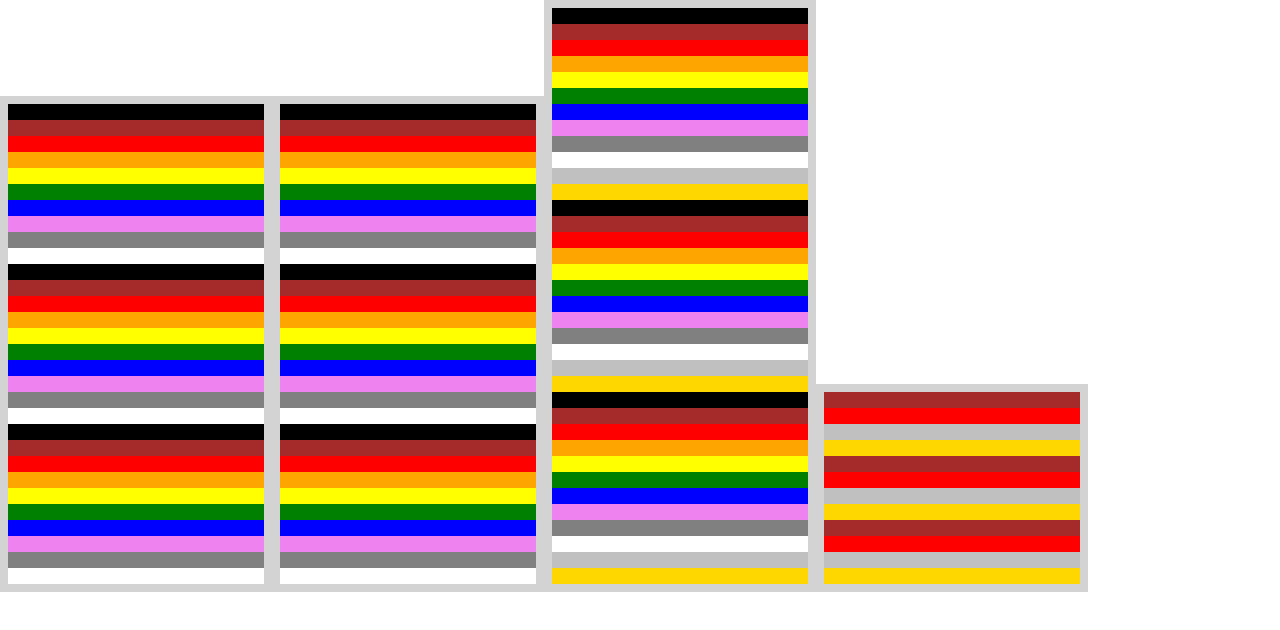
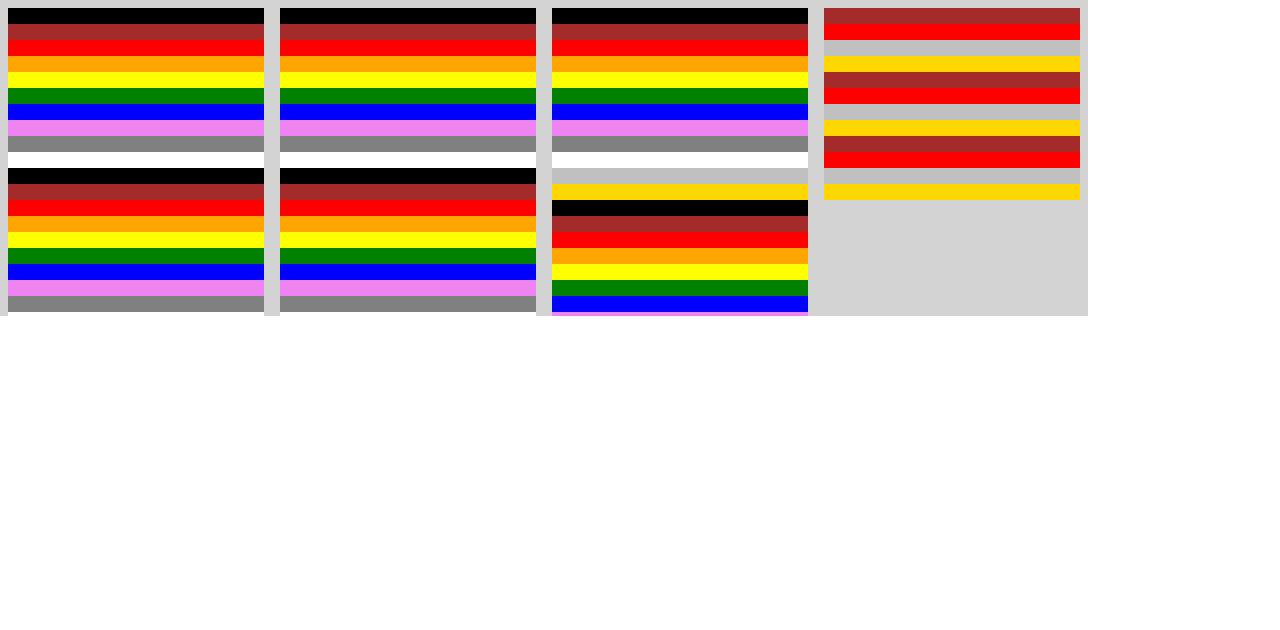
Before and after one commit to EnigMoiD/rcodes, a website: page index.html in a window 1280 px wide. Drawn offline with nearby package versions, Linux system fonts and the light colour scheme.

Commit message:
Carousel and decoder are objects, scrollTo works

```diff
--- a/public/js/carousel.js
+++ b/public/js/carousel.js
@@ -1,17 +1,30 @@
-function Carousel(cells, selector, style) {
-	var container = $(selector)
-	container.addClass('carousel')
-	container.css(style)
+function Carousel(cells, selector, options) {
+	var car = this;
+	this.container = $(selector)
+	this.container.addClass('carousel')
+	this.container.css(options.style || "")
+	this.container.height(options.height || 'auto')
+
+	this.container.append('<div class="band-container"></div>')
+
+	this.bandContainer = this.container.children().first()
 
 	for (var j = 0; j < 3; j++)
 		for (var i in cells) {
 			cell = cells[i]
-			container.append(assembleCell(cell))
+			this.bandContainer.append(assembleCell(cell))
 		}
 
-	container.children().mouseup(function() {
-		alert('click')
+	this.bandContainer.children().mouseup(function() {
+		car.centerTo(this)
 	})
+
+	this.centerTo = function(target) {
+		car.bandContainer.css({
+			position: 'relative',
+			top: (options.height/2 - $(target).position().top) + 'px'
+		})
+	}
 }
 
 function assembleCell(cell) {
--- a/public/js/decoder.js
+++ b/public/js/decoder.js
@@ -1,6 +1,6 @@
 function Decoder(selector, bands) {
-	var container = $(selector)
-	container.addClass('decoder')
+	this.container = $(selector)
+	this.container.addClass('decoder')
 
 	var mantissae = []
 	var tolerances = []
@@ -23,9 +23,11 @@ function Decoder(selector, bands) {
 	bandMap['exponent'] = exponents
 	bandMap['tolerance'] = tolerances
 
+	this.carousels = []
+
 	for (var sel in bandMap) {
 		var data = bandMap[sel]
-		container.append('<div class="' + sel + '"></div>')
-		Carousel(data, '.'+sel, {'width': '20%', 'display': 'inline-block'})
+		this.container.append('<div class="' + sel + '"></div>')
+		this.carousels.push(new Carousel(data, '.'+sel, {style: {'width': '20%', 'display': 'inline-block', 'overflow': 'hidden'}, height: 300}))
 	}
 }
--- a/public/js/main.js
+++ b/public/js/main.js
@@ -1,3 +1,3 @@
 $(document).ready(function() {
-	Decoder('#decoder', 4)
+	var decoder = new Decoder('#decoder', 4)
 })
--- a/stylus/style.styl
+++ b/stylus/style.styl
@@ -13,6 +13,7 @@ a
 		color inherit
 
 .carousel
+	position relative
 	padding .5em
 	background-color lightgray
 
```
Also changed, not shown: public/stylesheets/style.css.
